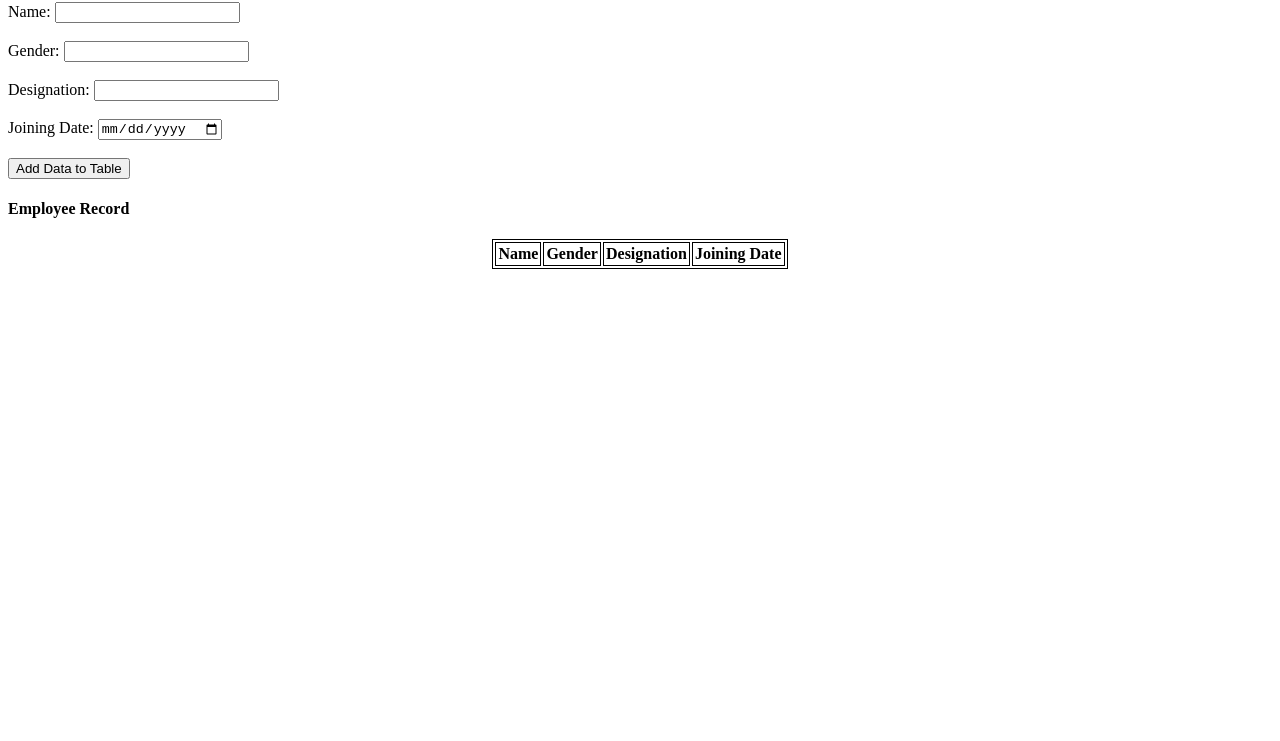
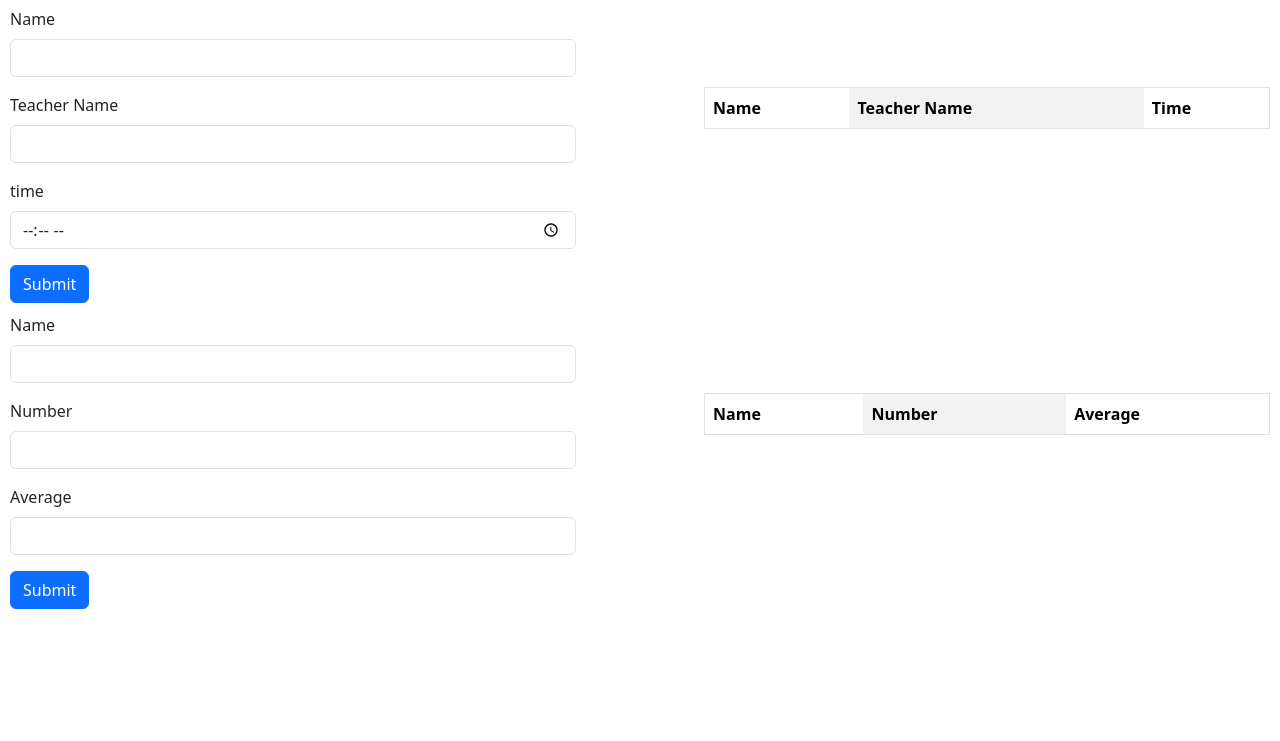
Before and after one commit to UITerminator/panel, a plain HTML site: page index.html in a window 1280 px wide. Shown: the part 59-800 px from the top of the page. Drawn offline with nearby package versions, Linux system fonts and the light colour scheme.

Commit message:
add bootstrap

```diff
--- a/index.html
+++ b/index.html
@@ -3,31 +3,76 @@
 <head>
     <title>Admin Panel</title>
     <link rel="stylesheet" href="style.css">
+    <link href="https://cdn.jsdelivr.net/npm/bootstrap@5.3.0-alpha1/dist/css/bootstrap.min.css" rel="stylesheet" integrity="sha384-GLhlTQ8iRABdZLl6O3oVMWSktQOp6b7In1Zl3/Jr59b6EGGoI1aFkw7cmDA6j6gD" crossorigin="anonymous">
 </head>
 <body>
-    <div id="myform">
-        <h4>Fill the below form:</h4>
-        <label>Name:</label>
-        <input type="text" id="name"><br><br>
-        <label>Gender:</label>
-        <input type="text" id="gender"><br><br>
-        <label>Designation:</label>
-        <input type="text" id="designation"><br><br>
-        <label>Joining Date:</label>
-        <input type="date" id="date"><br><br>
-        <button id="add" value="Add">Add Data to Table</button>
+    <nav class="nav nav-pills">
+        <h1 class="nav-item">
+            Alireza Rahmani Samani
+        </h1>
+        <button class="nav-item btn btn-secondary btn-sm">Logout</button>
+    </nav>
+    <div id="form">
+        <div class="mb-3">
+            <label for="name" class="form-label">Name</label>
+            <input type="text" class="form-control" id="name">
+          </div>
+          <div class="mb-3">
+            <label for="Teacher" class="form-label">Teacher Name</label>
+            <input type="text" class="form-control" id="teacher">
+          </div>
+          <div class="mb-3">
+            <label for="time" class="form-label">time</label>
+            <input type="time" class="form-control" id="time">
+          </div>
+          <button id="add" type="submit" class="btn btn-primary">Submit</button>
+        </div>
+    <div style="padding: 40px;"></div>
+       <div>
+         <div class="box">
+            <table id="tableData" class="table table-striped-columns">
+                <thead>
+                  <tr>
+                      <td scope="col"><b>Name</b></td>
+                      <td scope="col"><b>Teacher Name</b></td>
+                      <td scope="col"><b>Time</b></td>
+                     </tr>
+                </thead>
+               </table>
+         </div>
        </div>
+       <div class="clear"></div>
+       <div id="form">
+        <div class="mb-3">
+            <label for="nameDars" class="form-label">Name</label>
+            <input type="text" class="form-control" id="nameDars">
+          </div>
+          <div class="mb-3">
+            <label for="number" class="form-label">Number</label>
+            <input type="number" class="form-control" id="number">
+          </div>
+          <div class="mb-3">
+            <label for="avg" class="form-label">Average</label>
+            <input type="number" step=any class="form-control" id="avg">
+          </div>
+          <button id="Add" type="submit" class="btn btn-primary">Submit</button>
+        </div>
+    <div style="padding: 40px;"></div>
        <div>
-        <h4>Employee Record</b></h4>
-         <table id="tableData" cellpadding="2">
-          <tr>
-           <td><b>Name</b></td>
-           <td><b>Gender</b></td>
-           <td><b>Designation</b></td>
-           <td><b>Joining Date</b></td>
-          </tr>
-         </table>
+         <div class="box">
+            <table id="table" class="table table-striped-columns">
+                <thead>
+                  <tr>
+                      <td scope="col"><b>Name</b></td>
+                      <td scope="col"><b>Number</b></td>
+                      <td scope="col"><b>Average</b></td>
+                     </tr>
+                </thead>
+               </table>
+         </div>
        </div>
+       <div class="clear"></div>
        <script src="script.js"></script>
+       <script src="https://cdn.jsdelivr.net/npm/bootstrap@5.3.0-alpha1/dist/js/bootstrap.bundle.min.js" integrity="sha384-w76AqPfDkMBDXo30jS1Sgez6pr3x5MlQ1ZAGC+nuZB+EYdgRZgiwxhTBTkF7CXvN" crossorigin="anonymous"></script>
 </body>
 </html>
--- a/script.js
+++ b/script.js
@@ -1,15 +1,26 @@
 const btn = document.getElementById('add');
+const btnone = document.getElementById('Add');
 
 btn.addEventListener("click", () => {
     var name = document.getElementById("name");
-    var gender = document.getElementById("gender");
-    var designation = document.getElementById("designation");
-    var date = document.getElementById("date");
+    var gender = document.getElementById("teacher");
+    var designation = document.getElementById("time");
     var table = document.getElementById("tableData");
     var rowCount = table.rows.length;
     var row = table.insertRow(rowCount);
     row.insertCell(0).innerHTML= name.value;
     row.insertCell(1).innerHTML= gender.value;
     row.insertCell(2).innerHTML= designation.value;
-    row.insertCell(3).innerHTML= date.value;
 });
+
+btnone.addEventListener("click", () => {
+    var name = document.getElementById("nameDars");
+    var gender = document.getElementById("number");
+    var designation = document.getElementById("avg");
+    var table = document.getElementById("table");
+    var rowCount = table.rows.length;
+    var row = table.insertRow(rowCount);
+    row.insertCell(0).innerHTML= name.value;
+    row.insertCell(1).innerHTML= gender.value;
+    row.insertCell(2).innerHTML= designation.value;
+});
--- a/style.css
+++ b/style.css
@@ -1,7 +1,23 @@
-table, th, td {
+td, tr, table{
     border: 1px solid black;
 }
 
-table{
-    margin: auto;
+td{
+    padding: 2px;
 }
+
+.box{
+    padding: 10px 10px 0 0;
+    width: 45%;
+    float: right;
+}
+
+#form{
+    width: 45%;
+    padding: 10px 0 0 10px;
+    float: left;
+}
+
+.clear{
+    clear: both;
+}
```
